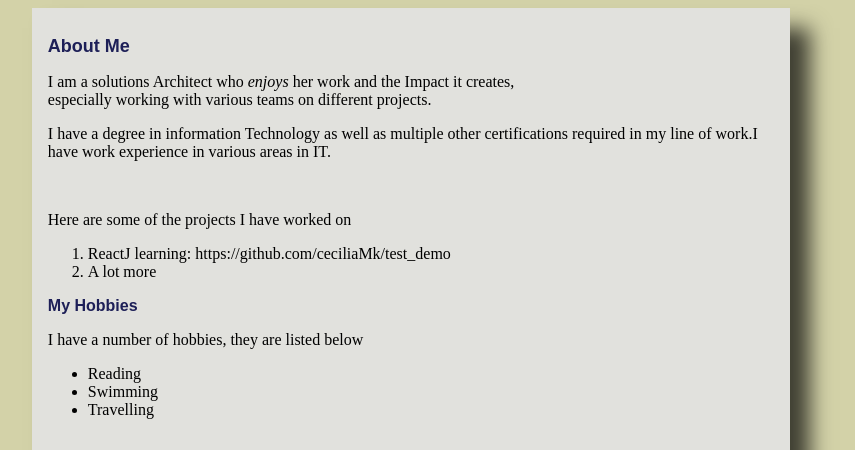
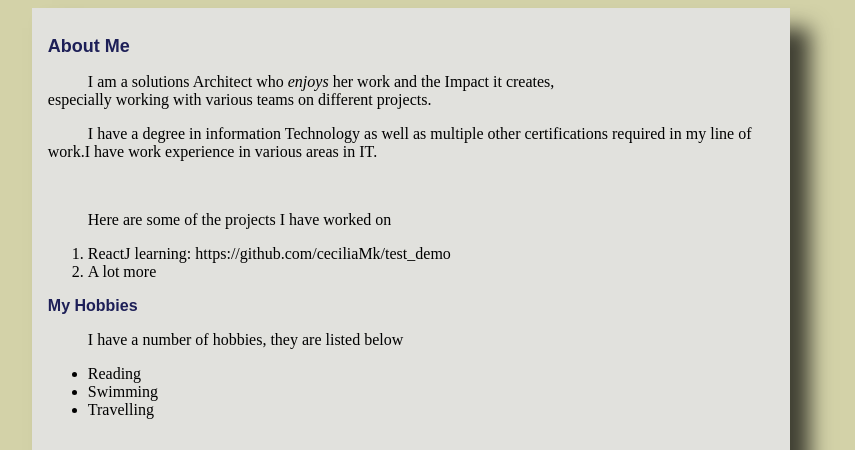
Before and after one commit to ceciliaMk/Mpesa-Mini-apps-tr, a plain HTML site: page moringa/index.html in a window 1280 px wide. Shown: the top 450 px of the page, without its empty margins (229-1084 px from the left). Drawn offline with Linux system fonts and the light colour scheme.

Commit message:
css update

```diff
--- a/moringa/style.css
+++ b/moringa/style.css
@@ -36,5 +36,6 @@ h2 {
     }
    p {
       color: blueblack;
+      text-indent: 40px;
 
     }
```
